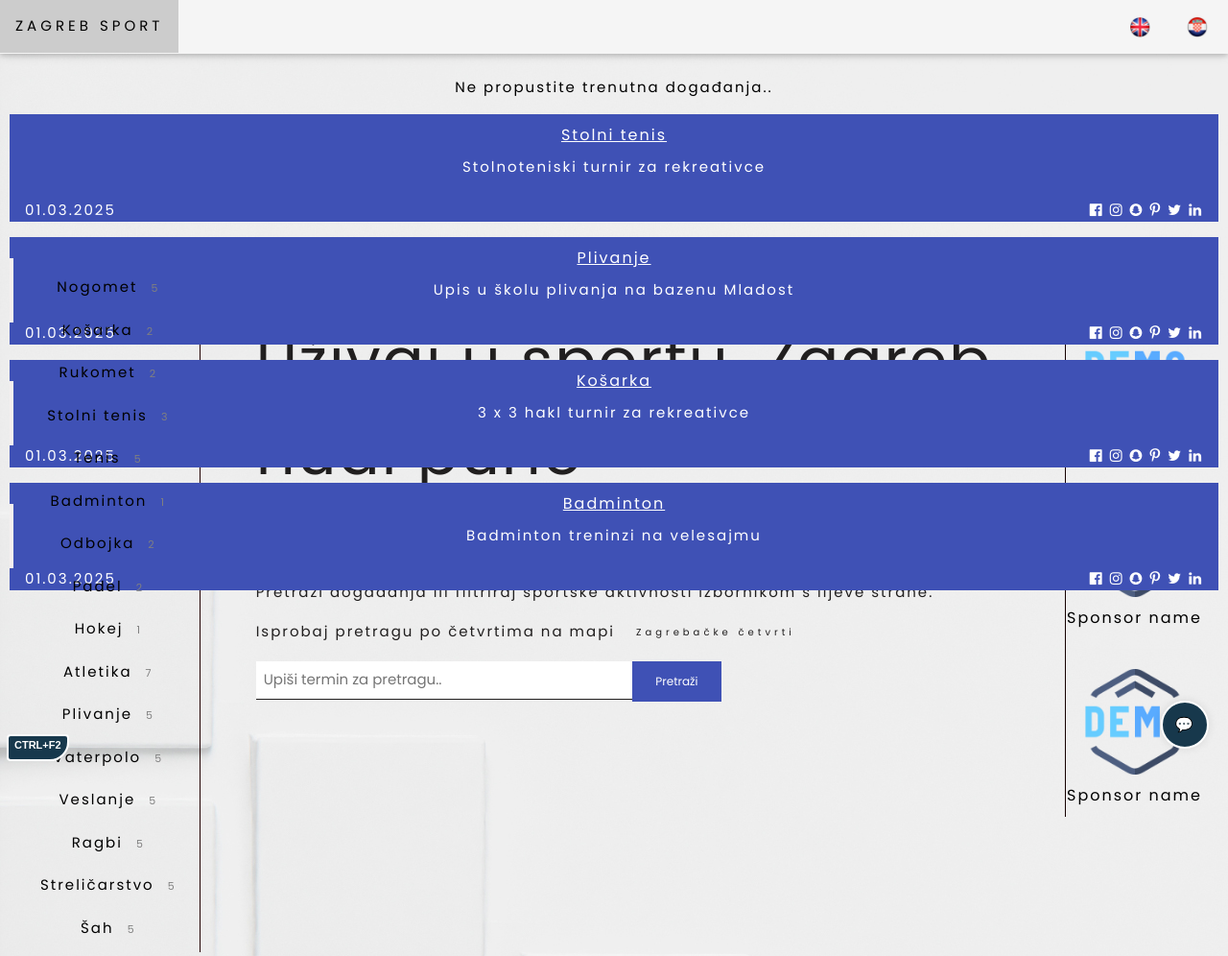
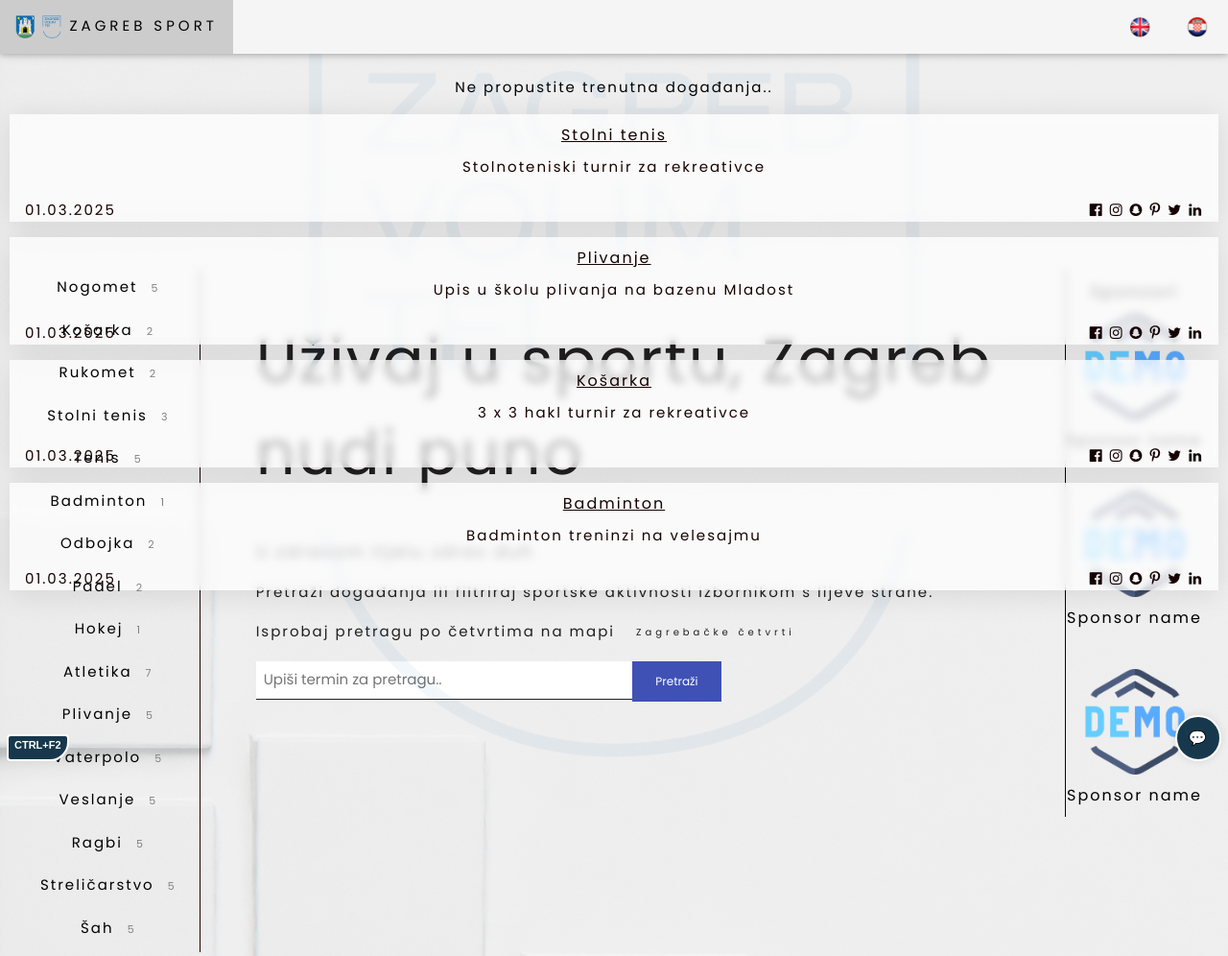
Before and after one commit to zkukulj/hackl, a PHP site: page / in a window 1280 px wide. Shown: the top 996 px of the page at 96% size. Run offline with PHP 8.4, Linux system fonts and the light colour scheme.

Commit message:
promjene schema boja, nove funkcije za chat

```diff
--- a/index.php
+++ b/index.php
@@ -21,14 +21,17 @@
 </div>
     <div class="chatbox-messages" id="chatbox-messages"></div>
     <div class="chatbox-input">
-      <input type="text" id="chatbox-input" placeholder="Type a message...">
-      <button onclick="sendMessage()">Send</button>
+      <textarea class="w3-input" placeholder="Upišite poruku.." maxlength="512" id="chatbox-input" ></textarea>
+      <button title="Pošalji" onclick="sendMessage()">&#9993;</button>
     </div>
 </div>
+<div class="w3-logo-container"></div>
+
 <!-- Navbar (sit on top) -->
 <div class="w3-top whitesmoke">
   <div class="w3-bar w3-card glass2 glass-border" id="myNavbar">
-    <a href="#home" class="w3-bar-item w3-button w3-wide">
+    <a href="#home" class="w3-bar-item w3-button w3-wide w3-bold">
+    <img src="public/img/zglogo.webp" style="height:24px;width:auto;" class="w3-image" alt="">
     ZAGREB SPORT
     <!-- <img src="public/img/logo.png" class="w3-image" alt=""> -->
     </a>
@@ -41,13 +44,13 @@
       <a href="#contact" class="w3-bar-item w3-button"><i class="fa fa-envelope"></i> CONTACT</a>
     </div>
     <!-- Hide right-floated links on small screens and replace them with a menu icon -->
-    <a href="javascript:void(0)" class="w3-bar-item w3-button w3-right w3-hide-large w3-hide-medium" onclick="w3_open()">
+    <a href="javascript:void(0)" class="w3-bar-item w3-link w3-right w3-hide-large w3-hide-medium" onclick="w3_open()">
       <i class="fa fa-bars" style="font-size:24px;" ></i>
     </a>
-    <a href="javascript:void(0)" class="w3-bar-item w3-button w3-right" onclick="w3_open()">
+    <a href="javascript:void(0)" class="w3-bar-item w3-link w3-right" onclick="w3_open()">
       <img src="public/img/hr.png" class="langIcon" alt="">
     </a>
-    <a href="javascript:void(0)" class="w3-bar-item w3-button w3-right" onclick="w3_open()">
+    <a href="javascript:void(0)" class="w3-bar-item w3-link w3-right" onclick="w3_open()">
       <img src="public/img/en.png" class="langIcon" alt="">
     </a>
   </div>
@@ -67,7 +70,7 @@
 <div class="" id="scrollers">
   <span>Ne propustite trenutna događanja..</span>
   <div class="w3-grid grid4">
-		<div class="w3-panel w3-indigo w3-margin-top">
+		<div class="w3-panel w3-scrollers w3-margin-top">
 				<header class="w3-container">
           <h6 class="w3-underline">Stolni tenis</h6>
 				</header>
@@ -88,7 +91,7 @@
           </div>
         </footer>
 	  </div>
-    <div class="w3-panel w3-indigo w3-margin-top">
+    <div class="w3-panel w3-scrollers w3-margin-top">
 				<header class="w3-container">
           <h6 class="w3-underline">Plivanje</h6>
 				</header>
@@ -109,7 +112,7 @@
         </div>
         </footer>
 		</div>
-		<div class="w3-panel w3-indigo w3-margin-top mobileHide">
+		<div class="w3-panel w3-scrollers w3-margin-top mobileHide">
 				<header class="w3-container">
           <h6 class="w3-underline">Košarka</h6>
 				</header>
@@ -130,7 +133,7 @@
           </div>
         </footer>
 	  </div>
-    <div class="w3-panel w3-indigo w3-margin-top mobileHide">
+    <div class="w3-panel w3-scrollers w3-margin-top mobileHide">
 				<header class="w3-container">
           <h6 class="w3-underline">Badminton</h6>
 				</header>
--- a/public/css/chat.css
+++ b/public/css/chat.css
@@ -1,18 +1,18 @@
 
 .chatbox {
-              width: 300px;
+  width: 320px;
   border: 1px solid #ccc;
   border-radius: 5px;
   background-color: #fff;
   box-shadow: 0 0 10px rgba(0, 0, 0, 0.1);
-              position: absolute;
+  position: fixed;
   z-index: 1000;
   bottom: 20px;
   right: 20px;
   display:none;
 }
 .chatbox-messages {
-              height: 300px;
+  height: 350px;
   overflow-y: auto;
   padding: 10px;
   border-bottom: 1px solid #ccc;
@@ -40,8 +40,8 @@
   background-color: #0056b3;
 }
 .chatbox-bubble {
-      width: 50px;
-      height: 50px;
+  width: 48px;
+  height: 48px;
   background-color: #17384c;
   border: solid 2px #fff;
   color: #fff;
@@ -50,8 +50,8 @@
   justify-content: center;
   align-items: center;
   position: fixed;
-      bottom: 20px;
-      right: 20px;
+  bottom: 7px;
+  right: 7px;
   cursor: pointer;
   box-shadow: 0 0 10px rgba(0, 0, 0, 0.1);
   z-index: 1001;
@@ -75,3 +75,6 @@
 .chatbox-close:hover{
   color: red;
 }
+.userMessage{
+/* Stilovi razdvajanja poruka */
+}
--- a/public/css/main2.css
+++ b/public/css/main2.css
@@ -9,9 +9,24 @@
     background-size: stretch;
     background-repeat: repeat-y;
   }
-
+  .w3-logo-container{
+    position: absolute;
+    top: 0;
+    left: 0;
+    z-index:0;
+    width: 100%;
+    height: 100vh;
+    opacity:0.05;
+    background-image: url("../img/zvt.webp");
+    background-size: contain; /* Scale image to fit container while maintaining aspect ratio */
+    background-position: center; /* Center the image */
+    background-repeat: no-repeat; /* Remove repeat-y */
+  }
   .w3-bar .w3-button {
     padding: 16px;
+  }
+  .w3-bar .w3-bar-item {
+    padding: 16px 16px;
   }
   /* Defaults */
   .langIcon{
@@ -140,7 +155,18 @@
 #scrollers > span{
   text-align: center;
 }
-.w3-panel:not(:first-child):before {
+.w3-scrollers {
+    color: rgb(22, 2, 2) !important;
+    background-color: rgba(255, 255, 255, 0.7) !important;
+    box-shadow: 0 4px 30px rgba(0, 0, 0, 0.1);
+    backdrop-filter: blur(5px);
+    -webkit-backdrop-filter: blur(5px);
+}
+.w3-scrollers > .w3-container {
+  cursor: pointer;
+}
+/* not used */
+.w3-panelnnnn:not(:first-child):before {
   content: "";
   position: absolute;
   left: 0;
@@ -196,6 +222,9 @@ canvas {
     .modalGrid{
       grid-template-columns:1fr;
     }
+    .w3-bar .w3-bar-item {
+      padding: 8px 8px;
+    }
 }
 @media (min-width: 501px) and (max-width: 1023px){
 
--- a/public/js/chat.js
+++ b/public/js/chat.js
@@ -19,6 +19,7 @@
 
     const messagesDiv = document.getElementById('chatbox-messages');
     const userMessage = document.createElement('div');
+    userMessage.classList.add('userMessage');
     userMessage.textContent = 'You: ' + message;
     messagesDiv.appendChild(userMessage);
     input.value = '';
```
Also changed, not shown: public/css/main.css (+44 -0 lines), public/img/zglogo.webp (added), public/img/zvt.webp (added). Lines whose indentation alone changed are shown as unchanged.
